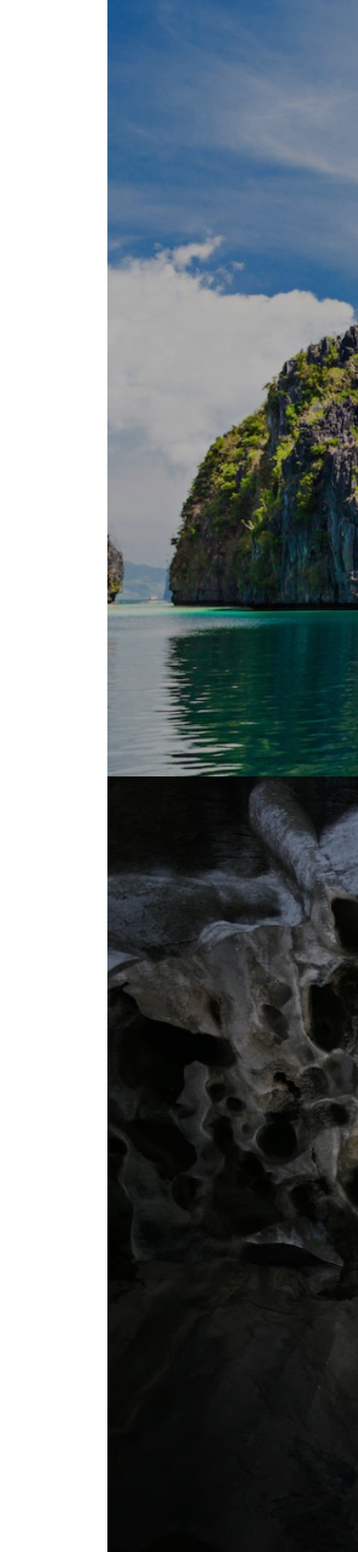
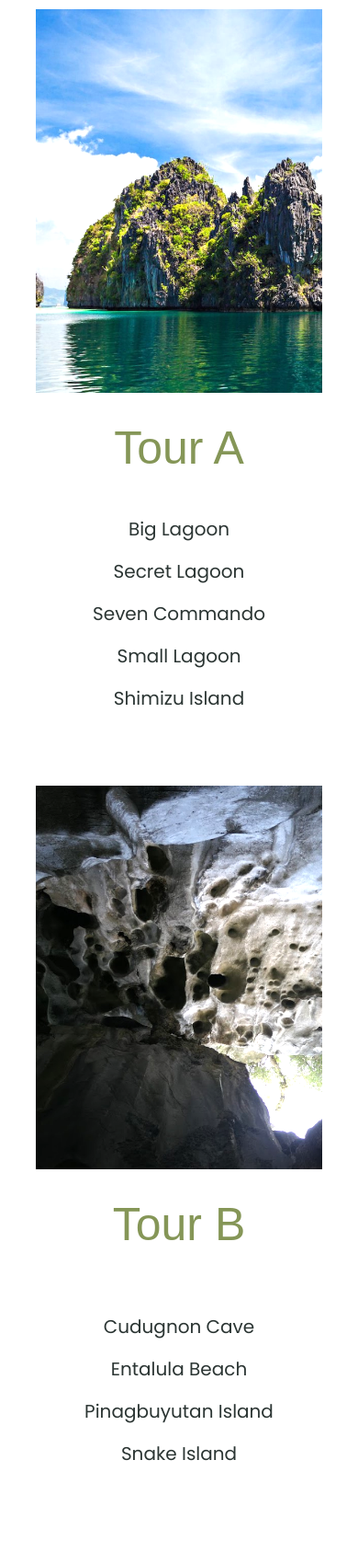
Before and after one commit to Ramos-H/ParaEase-O, a PHP site: page / in a window 390 px wide. Shown: the top 1687 px of the page at 92% size. Run offline with PHP 8.4, Linux system fonts and the light colour scheme; some web fonts are replaced.

Commit message:
finished mobile sizes

```diff
--- a/index.css
+++ b/index.css
@@ -2,6 +2,12 @@
     padding: 0px;
     margin: 0px;
     box-sizing: border-box;
+    --title: 60px;
+    --content: 30px;
+
+    --margin-a: 90px;
+    --margin-b: 210px;
+    --margin-c: 330px
 }
 
 .sticky-container {
@@ -20,12 +26,17 @@
     width: 30%;
     height: 100%;
     background-color: rgba(0, 0, 0, 0);
+    position: relative;
+}
+
+.left-column-package-a {
+    background-color: white;
 }
 
 .right-column {
     width: 70%;
     height: 100%;
-    filter: brightness(70%);
+    filter: brightness(120%);
 }
 
 .package-bg-a {
@@ -47,20 +58,12 @@
     background-size: cover;
 }
 
-.left-column {
-    position: relative;
-}
-.left-column-package-a {
-    background-color: white;
-}
-
 .package-content {
     background-color: white;
     display: flex;
     flex-direction: column;
     justify-content: center;
-    align-items: flex-end;
-    padding-right: 180px;
+    align-items: center;
     width: 100%;
     min-height: 40vh;
     position: absolute;
@@ -69,25 +72,55 @@
 }
 
 .package-content-text {
-    font-size: 50px;
+    font-size: var(--content);
     font-family: "Poppins", sans-serif;
     color: #2B3533;
 }
 
 .package-title {
     text-align: right;
-    font-size: 120px;
+    font-size: var(--title);
     font-family: "Feeling Passionate", sans-serif;
-    padding-right: 180px;
     color: #859657;
+    text-align: center;
 }
 
 .package-title-a {
-    margin-top: 90px;
+    margin-top: var(--margin-a);
 }
 .package-title-b {
-    margin-top: 270px;
+    margin-top: var(--margin-b);
 }
 .package-title-c {
-    margin-top: 450px;
+    margin-top: var(--margin-c);
 }
+
+@media only screen and (max-width: 1300px) {
+    * {
+        --title: 50px;
+        --content: 20px;
+    }
+}
+
+@media only screen and (max-width: 800px){
+    * {
+        --margin-a: 30px;
+        --margin-b: 30px;
+        --margin-c: 30px;
+    }
+
+    .sticky-container {
+        flex-direction: column-reverse;
+    }
+    .left-column {
+        width: 80%;
+    }
+    .right-column {
+        width: 80%;
+        height: calc(100%-10px);
+        margin-top: 10px;
+    }
+    .package-title {
+        background-color: white;
+    }
+}
```
